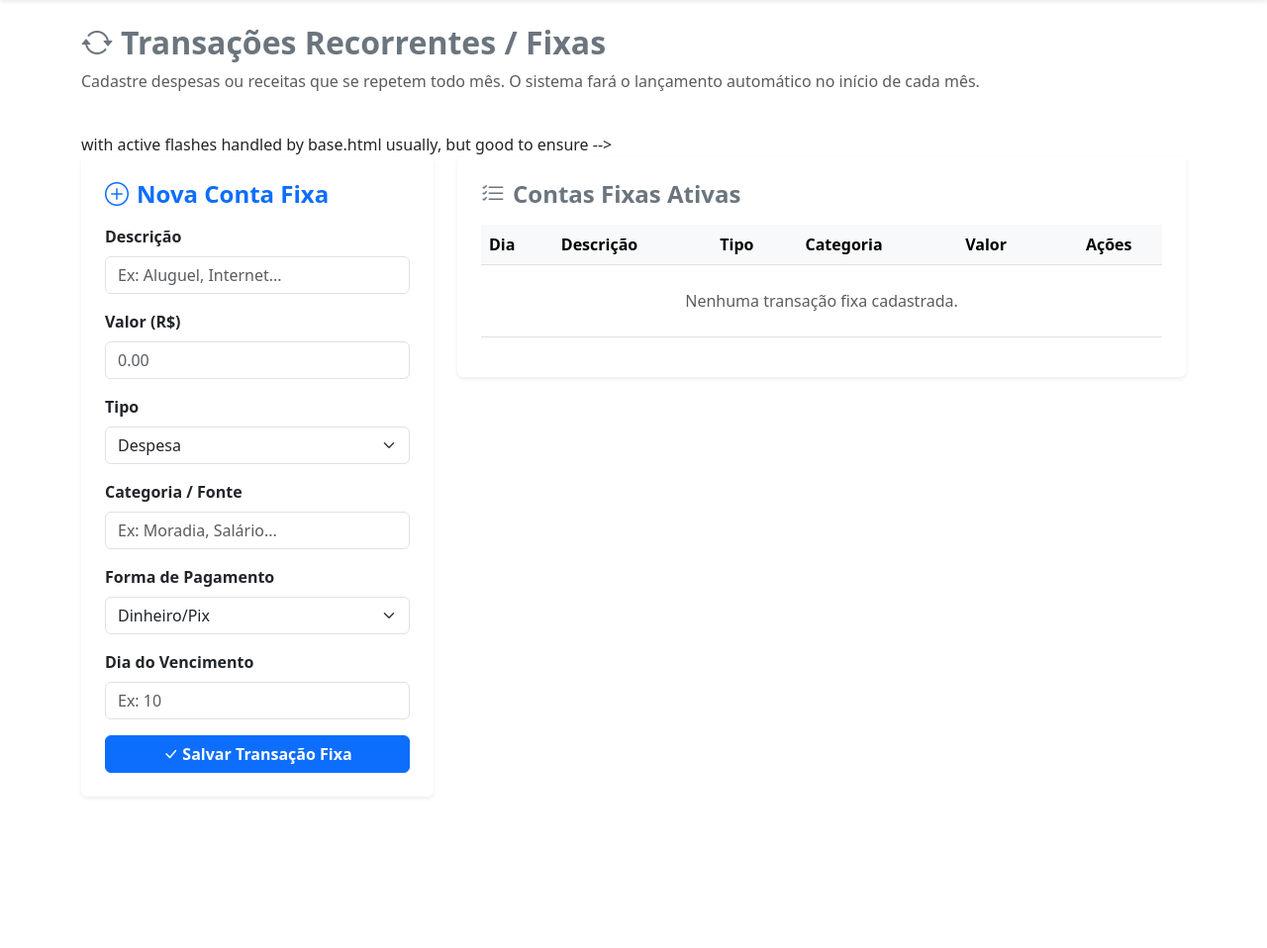
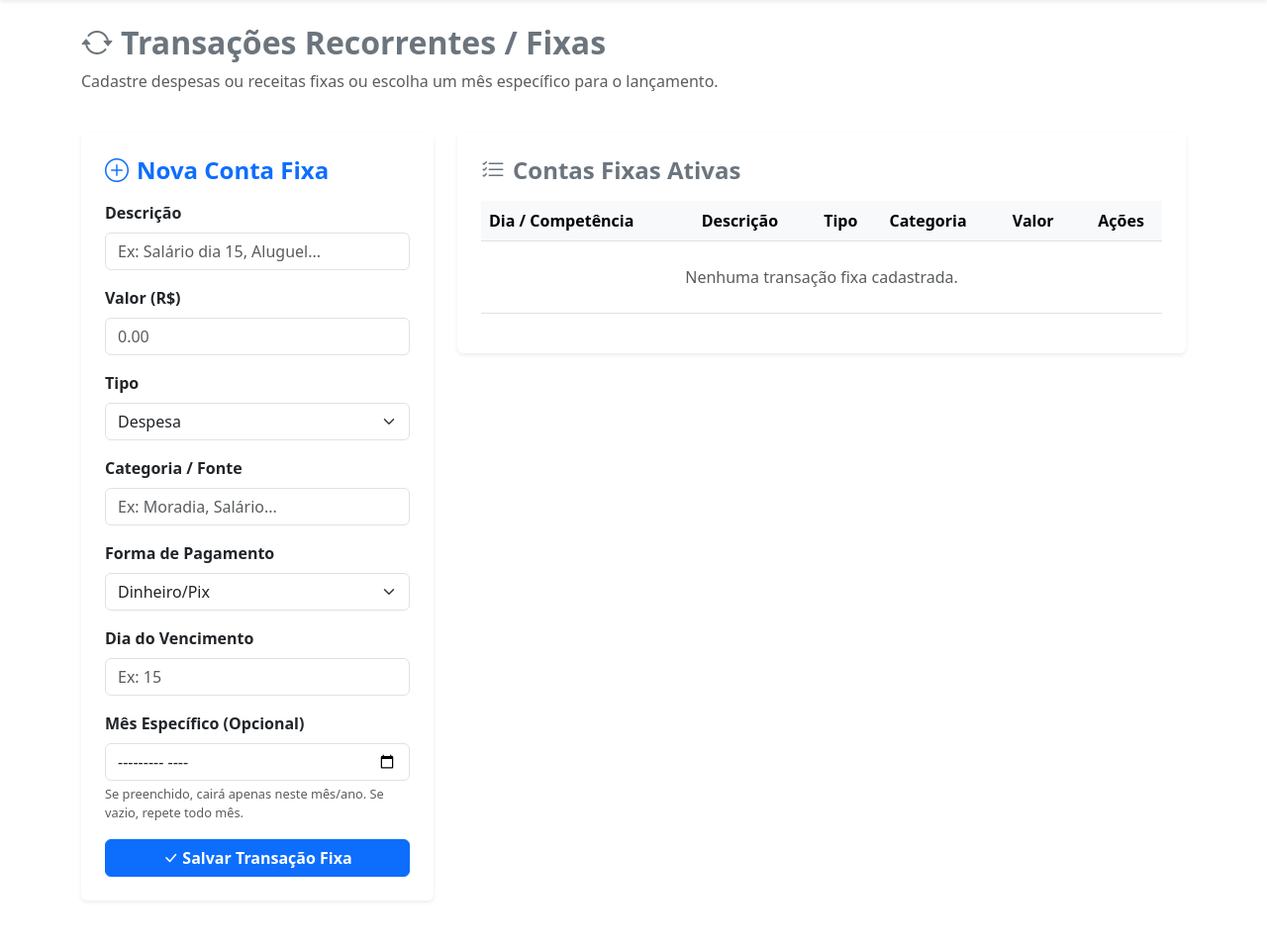
Before and after one commit to sergiohmc2001-ops/projeto-financeiro, a Flask app: page /recorrentes in a window 1280 px wide. Shown: the part 68-1026 px from the top of the page at 99% size. Before the commit the page ends 874 px from the top, so only its background shows below. Run offline with Flask 3, Linux system fonts and the light colour scheme; the visitor is signed in with stand-in values (Sample User, id 1); data that the repository does not hold is empty; some libraries are stand-ins or nearby versions.

Commit message:
Adiciona suporte a seleção de mês e ano específico em transações recorrentes

```diff
--- a/models/recorrente_model.py
+++ b/models/recorrente_model.py
@@ -20,22 +20,33 @@ def listar_recorrentes(user_id):
     conn.close()
     return recorrentes
 
-def criar_recorrente(user_id, descricao, valor, tipo, dia_vencimento, categoria=None, forma_pagamento='Dinheiro/Pix'):
+def criar_recorrente(user_id, descricao, valor, tipo, dia_vencimento, categoria=None, forma_pagamento='Dinheiro/Pix', mes_especifico=None):
     """
-    Cadastra uma nova receita ou despesa fixa mensal vinculada ao usuário.
+    Cadastra uma nova receita ou despesa fixa mensal (ou de mês específico) vinculada ao usuário.
     """
     conn = get_db_connection()
     cursor = conn.cursor()
 
     placeholder = "%s" if DATABASE_URL else "?"
-    query = f'''
-        INSERT INTO TransacoesRecorrentes (user_id, descricao, valor, tipo, categoria, forma_pagamento, dia_vencimento)
-        VALUES ({placeholder}, {placeholder}, {placeholder}, {placeholder}, {placeholder}, {placeholder}, {placeholder})
-    '''
 
-    cursor.execute(query, (user_id, descricao, float(valor), tipo, categoria, forma_pagamento, int(dia_vencimento)))
+    # Tenta inserir incluindo mes_especifico (caso a coluna exista no banco)
+    try:
+        query = f'''
+            INSERT INTO TransacoesRecorrentes (user_id, descricao, valor, tipo, categoria, forma_pagamento, dia_vencimento, mes_especifico)
+            VALUES ({placeholder}, {placeholder}, {placeholder}, {placeholder}, {placeholder}, {placeholder}, {placeholder}, {placeholder})
+        '''
+        cursor.execute(query, (user_id, descricao, float(valor), tipo, categoria, forma_pagamento, int(dia_vencimento), mes_especifico))
+    except Exception:
+        if DATABASE_URL:
+            conn.rollback()
+        # Fallback caso a tabela ainda não tenha a coluna mes_especifico criada
+        query = f'''
+            INSERT INTO TransacoesRecorrentes (user_id, descricao, valor, tipo, categoria, forma_pagamento, dia_vencimento)
+            VALUES ({placeholder}, {placeholder}, {placeholder}, {placeholder}, {placeholder}, {placeholder}, {placeholder})
+        '''
+        cursor.execute(query, (user_id, descricao, float(valor), tipo, categoria, forma_pagamento, int(dia_vencimento)))
+
     conn.commit()
-
     cursor.close()
     conn.close()
 
@@ -136,7 +147,12 @@ def processar_recorrencias_do_mes(user_id=None):
 
     for item in recorrentes:
         # Se já foi processada neste mês, pula para a próxima
-        if item['ultimo_processamento'] == mes_ano_atual:
+        if item.get('ultimo_processamento') == mes_ano_atual:
+            continue
+
+        # Se a transação tem um mês específico definido (ex: '2026-07') e não é o mês atual, pula
+        mes_especifico = item.get('mes_especifico')
+        if mes_especifico and mes_especifico.strip() and mes_especifico != mes_ano_atual:
             continue
 
         # Trata o dia do vencimento caso o mês atual tenha menos dias (ex: dia 31 em fevereiro)
--- a/routes/recorrente_routes.py
+++ b/routes/recorrente_routes.py
@@ -18,7 +18,7 @@ def gerenciar_recorrentes():
 @recorrente_bp.route('/recorrentes/criar', methods=['POST'])
 def criar():
     """
-    Cadastra uma nova transação recorrente.
+    Cadastra uma nova transação recorrente ou com mês específico.
     """
     if 'user_id' not in session:
         return redirect(url_for('auth.login'))
@@ -36,9 +36,23 @@ def criar():
     dia_vencimento_str = request.form.get('dia_vencimento')
     dia_vencimento = int(dia_vencimento_str) if dia_vencimento_str else 1
 
+    # Novo campo para definir se é de um mês/ano específico (ex: '2026-07') ou vazio (recorrente mensal)
+    mes_especifico = request.form.get('mes_especifico')
+    if not mes_especifico or not mes_especifico.strip():
+        mes_especifico = None
+
     if descricao and valor > 0 and tipo and dia_vencimento:
-        criar_recorrente(user_id, descricao, valor, tipo, dia_vencimento, categoria, forma_pagamento)
-        flash('Transação fixa cadastrada com sucesso!', 'success')
+        criar_recorrente(
+            user_id=user_id,
+            descricao=descricao,
+            valor=valor,
+            tipo=tipo,
+            dia_vencimento=dia_vencimento,
+            categoria=categoria,
+            forma_pagamento=forma_pagamento,
+            mes_especifico=mes_especifico
+        )
+        flash('Transação cadastrada com sucesso!', 'success')
     else:
         flash('Preencha todos os campos obrigatórios corretamente.', 'danger')
 
--- a/templates/recorrente.html
+++ b/templates/recorrente.html
@@ -6,12 +6,9 @@
 <div class="mb-4 d-flex justify-content-between align-items-center">
     <div>
         <h2 class="fw-bold text-secondary"><i class="bi bi-arrow-repeat me-2"></i>Transações Recorrentes / Fixas</h2>
-        <p class="text-muted">Cadastre despesas ou receitas que se repetem todo mês. O sistema fará o lançamento automático no início de cada mês.</p>
+        <p class="text-muted">Cadastre despesas ou receitas fixas ou escolha um mês específico para o lançamento.</p>
     </div>
 </div>
-
-<!-- Mensagens de Alerta (Flash) -->
-with active flashes handled by base.html usually, but good to ensure -->
 
 <div class="row g-4">
     <!-- Formulário de Cadastro -->
@@ -22,7 +19,7 @@ with active flashes handled by base.html usually, but good to ensure -->
                 <form action="{{ url_for('recorrente.criar') }}" method="POST">
                     <div class="mb-3">
                         <label class="form-label fw-bold">Descrição</label>
-                        <input type="text" class="form-control" name="descricao" placeholder="Ex: Aluguel, Internet..." required>
+                        <input type="text" class="form-control" name="descricao" placeholder="Ex: Salário dia 15, Aluguel..." required>
                     </div>
 
                     <div class="mb-3">
@@ -55,7 +52,13 @@ with active flashes handled by base.html usually, but good to ensure -->
 
                     <div class="mb-3">
                         <label class="form-label fw-bold">Dia do Vencimento</label>
-                        <input type="number" min="1" max="31" class="form-control" name="dia_vencimento" placeholder="Ex: 10" required>
+                        <input type="number" min="1" max="31" class="form-control" name="dia_vencimento" placeholder="Ex: 15" required>
+                    </div>
+
+                    <div class="mb-3">
+                        <label class="form-label fw-bold">Mês Específico (Opcional)</label>
+                        <input type="month" class="form-control" name="mes_especifico">
+                        <div class="form-text text-muted" style="font-size: 0.8rem;">Se preenchido, cairá apenas neste mês/ano. Se vazio, repete todo mês.</div>
                     </div>
 
                     <button type="submit" class="btn btn-primary w-100 fw-bold">
@@ -76,7 +79,7 @@ with active flashes handled by base.html usually, but good to ensure -->
                     <table class="table table-hover align-middle">
                         <thead class="table-light">
                             <tr>
-                                <th>Dia</th>
+                                <th>Dia / Competência</th>
                                 <th>Descrição</th>
                                 <th>Tipo</th>
                                 <th>Categoria</th>
@@ -87,7 +90,14 @@ with active flashes handled by base.html usually, but good to ensure -->
                         <tbody>
                             {% for item in recorrentes %}
                             <tr>
-                                <td><strong>Dia {{ item.dia_vencimento }}</strong></td>
+                                <td>
+                                    <strong>Dia {{ item.dia_vencimento }}</strong>
+                                    {% if item.mes_especifico %}
+                                        <br><span class="badge bg-info text-dark" style="font-size: 0.75rem;">{{ item.mes_especifico }}</span>
+                                    {% else %}
+                                        <br><span class="badge bg-secondary" style="font-size: 0.75rem;">Mensal</span>
+                                    {% endif %}
+                                </td>
                                 <td>{{ item.descricao }}</td>
                                 <td>
                                     {% if item.tipo == 'Despesa' %}
```
